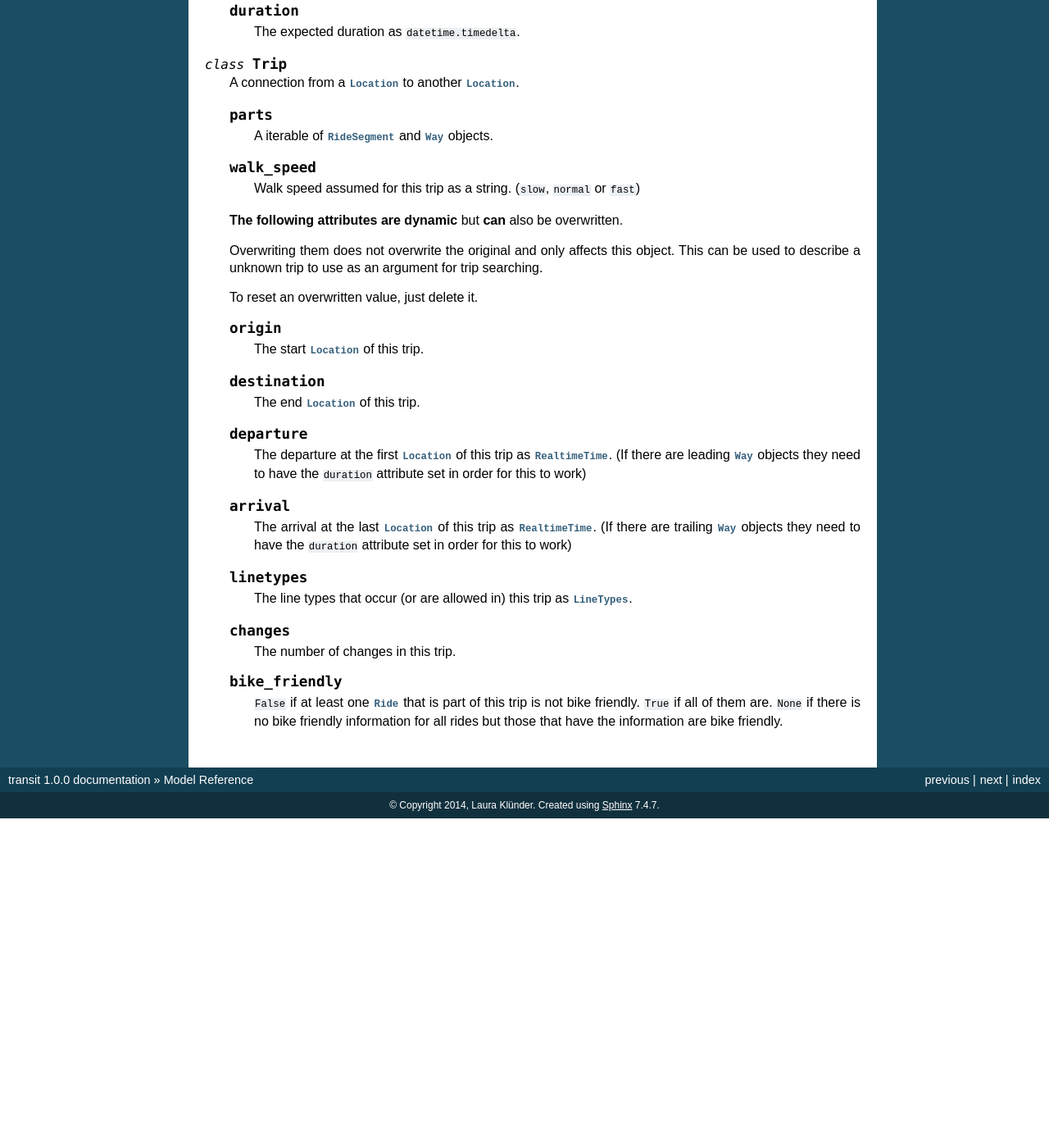
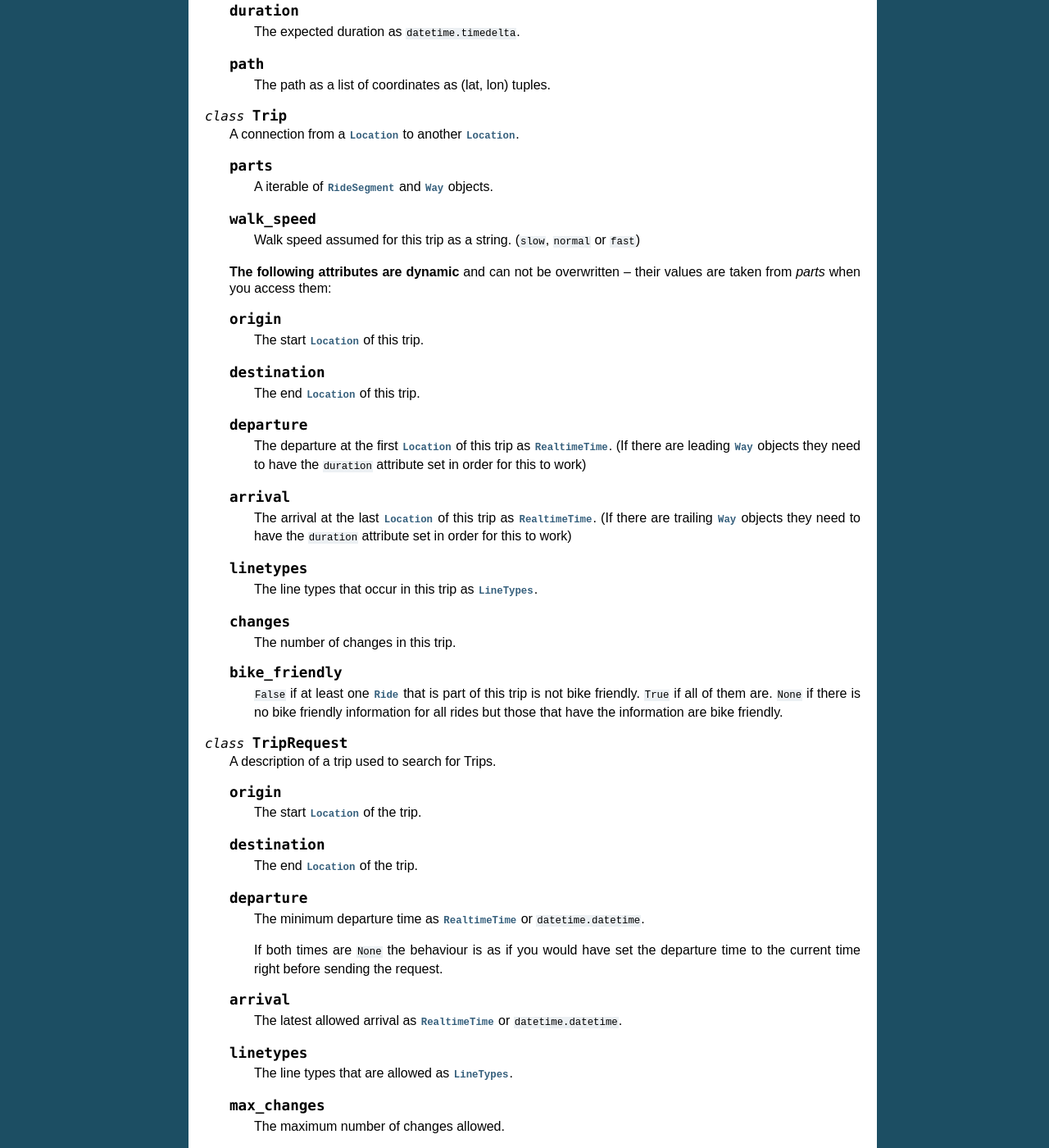
Before and after one commit to codingcatgirl/choo, a Sphinx documentation site: the page built from docs/transit/models.rst, in a window 1280 px wide and 1400 px high, scrolled down 5943 px. Shown: the whole window at 82% size. Built offline with Sphinx 7.4.7, drawn with Linux system fonts in a browser that asks for light colours; before the commit the page ends 6941 px from its top, so only the background shows below that; some of the changed text lies outside the part shown.

Commit message:
path-handling for Rides and Ways. Documentation updated.

```diff
--- a/docs/transit/models.rst
+++ b/docs/transit/models.rst
@@ -347,6 +347,10 @@ Please note that nearly all attributes can also be ``None`` when the information
 
         The expected duration as ``datetime.timedelta``.
 
+    .. attribute:: path
+
+        The path as a list of coordinates as (lat, lon) tuples.
+
 
 .. py:class:: Trip()
 
@@ -360,11 +364,7 @@ Please note that nearly all attributes can also be ``None`` when the information
 
         Walk speed assumed for this trip as a string. (``slow``, ``normal`` or ``fast``)
 
-    **The following attributes are dynamic** but **can** also be overwritten.
-
-    Overwriting them does not overwrite the original and only affects this object. This can be used to describe a unknown trip to use as an argument for trip searching.
-
-    To reset an overwritten value, just delete it.
+    **The following attributes are dynamic** and can not be overwritten – their values are taken from `parts` when you access them:
 
     .. attribute:: origin
 
@@ -393,3 +393,38 @@ Please note that nearly all attributes can also be ``None`` when the information
     .. attribute:: bike_friendly
 
         ``False`` if at least one :py:class:`Ride` that is part of this trip is not bike friendly. ``True`` if all of them are. ``None`` if there is no bike friendly information for all rides but those that have the information are bike friendly.
+
+
+.. py:class:: TripRequest()
+
+    A description of a trip used to search for Trips.
+
+    .. attribute:: origin
+
+        The start :py:class:`Location` of the trip.
+
+    .. attribute:: destination
+
+        The end :py:class:`Location` of the trip.
+
+    .. attribute:: departure
+
+        The minimum departure time as :py:class:`RealtimeTime` or ``datetime.datetime``.
+
+        If both times are ``None`` the behaviour is as if you would have set the departure time to the current time right before sending the request.
+
+    .. attribute:: arrival
+
+        The latest allowed arrival as :py:class:`RealtimeTime` or ``datetime.datetime``.
+
+    .. attribute:: linetypes
+
+        The line types that are allowed as :py:class:`LineTypes`.
+
+    .. attribute:: max_changes
+
+        The maximum number of changes allowed.
+
+    .. attribute:: bike_friendly
+
+        Set this to ``True`` if the route has to be bike-friendly.
```
Also changed, not shown: other parts of docs/transit/models.rst (+1 -1 lines), docs/transit/api.rst (+10 -3 lines), models.py (+17 -3 lines), test.py (+5 -5 lines), 1 other file.
